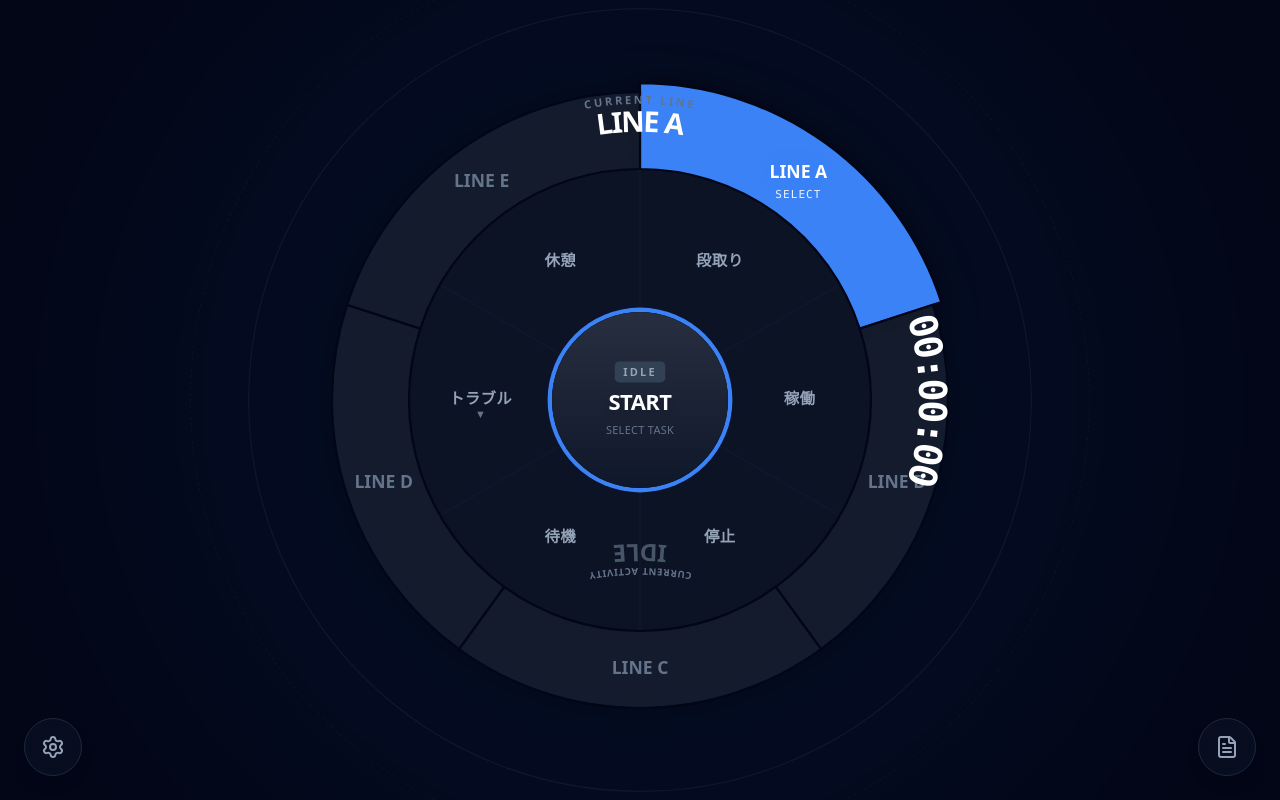
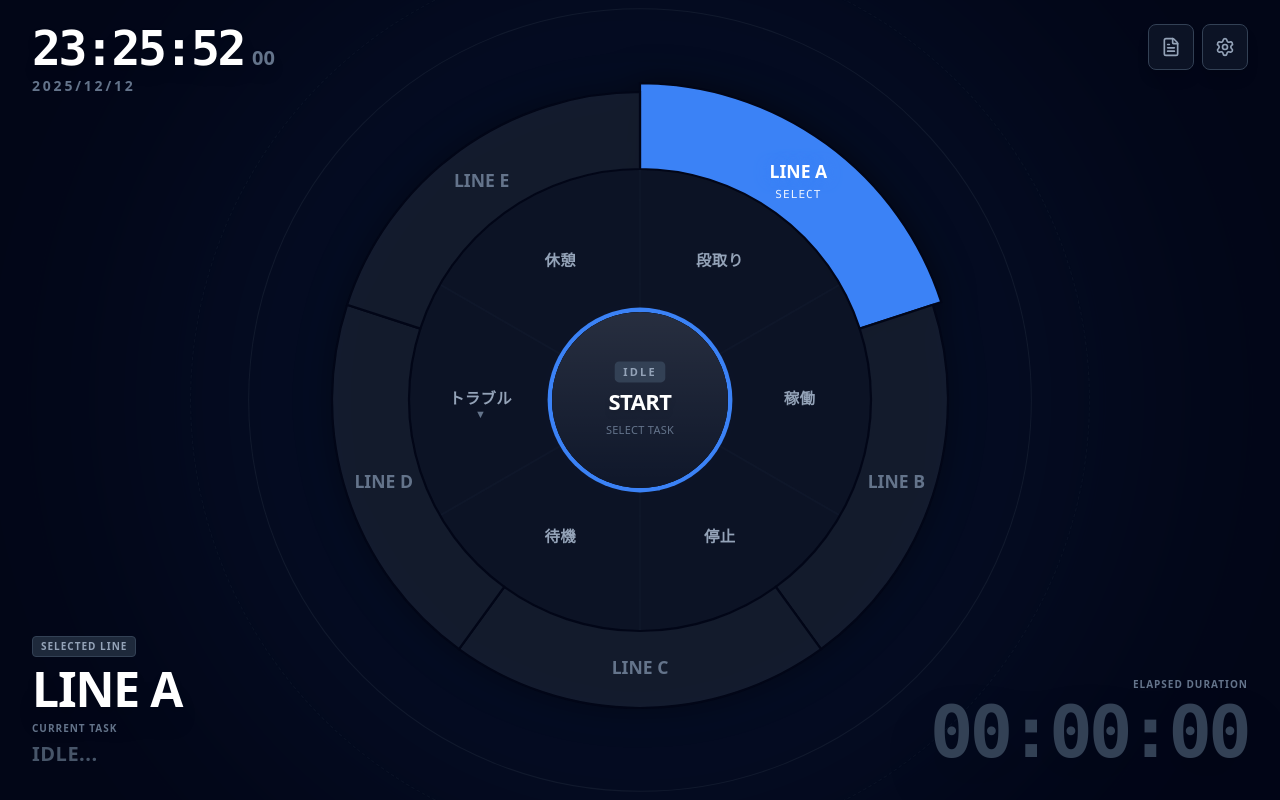
Before and after one commit to fftss793-a11y/wheel-tracker, a React (Vite) app in the folder 3-layer-wheel-tracker/: page / in a window 1280 px wide. Built offline with nearby package versions, Linux system fonts and the light colour scheme.

Commit message:
feat: Implement Modern Clean Corner HUD and Satellite Orbit Animation

```diff
--- a/3-layer-wheel-tracker/App.tsx
+++ b/3-layer-wheel-tracker/App.tsx
@@ -331,147 +331,68 @@ function App() {
           The wheel is z-20. Let's put this at z-20 as well or z-10?
           If z-20, we need to make sure the container is pointer-events-none.
       */}
-      <div className="absolute inset-0 flex items-center justify-center z-30 pointer-events-none">
-        <svg viewBox="0 0 1000 1000" className="w-full h-full max-w-[1000px] max-h-[1000px] animate-in fade-in duration-1000">
-          <defs>
-            {/* Define paths for text.
-                     Wheel is roughly 600-700px in this huge viewport?
-                     Let's estimate radii based on Wheel.tsx constants scaled up.
-                     Outer Radius of Wheel is 320. Let's put text at R=360.
-                     Center (500, 500).
-                 */}
-            {/* Top Arc for Line Name (Clockwise? No, readable usually means left-to-right on top) */}
-            <path id="topCurve" d="M 300,500 A 200,200 0 0,1 700,500" fill="none" /> {/* Simple arc for inspection */}
-            {/* Better Top Curve: From 10 o'clock to 2 o'clock */}
-            <path id="hudTopPath" d="M 340,400 A 220,220 0 0,1 660,400" fill="none" /> {/* Approx */}
+      {/* --- HUD: MODERN CLEAN (Four Corners) --- */}
 
-            {/* Actually let's use exact math relative to 500,500 */}
-            {/* R = 370 (Just outside the expanded wheel R=320 + gap) */}
-            {/* Top: -45 deg to +45 deg (Up is -90). So -135 to -45?
-                     Let's use standard angles.
-                     Top centered at -90deg.
-                     We want text from approx -130deg to -50deg.
-                 */}
-            <path id="textPathTop" d="M 300,500 A 200,200 0 0,1 700,500" transform="translate(0, -20)" /> {/* Placeholder, will refine below */}
-          </defs>
+      {/* TL: Clock & Date */}
+      <div className="absolute top-6 left-8 z-30 pointer-events-none select-none">
+        <div className="text-5xl font-bold tracking-tighter text-white drop-shadow-lg font-mono">
+          {new Date(now).toLocaleTimeString('en-US', { hour12: false })}
+          <span className="text-xl text-slate-500 ml-2 align-baseline font-sans tracking-normal">{new Date(now).getMilliseconds().toString().padStart(3, '0').slice(0, 2)}</span>
+        </div>
+        <div className="text-sm text-slate-500 font-bold tracking-[0.2em] uppercase mt-1">
+          {new Date(now).toLocaleDateString('ja-JP', { year: 'numeric', month: '2-digit', day: '2-digit' })}
+        </div>
+      </div>
 
-          {/*
-                 Radius Calibration:
-                 Wheel Inner: 80
-                 Wheel Outer: 240
-                 Line Outer: 300
-                 Expanded Line Outer: 320
-                 Border Padding: 5-10
+      {/* TR: System Controls */}
+      <div className="absolute top-6 right-8 z-40 flex flex-col gap-3 items-end">
+        <div className="flex gap-2">
+          <button onClick={() => setIsLogOpen(true)} className="p-3 rounded-lg bg-slate-900/80 border border-slate-700 text-slate-400 hover:text-white hover:border-slate-500 transition-all shadow-lg" title="ログ"><FileText size={20} /></button>
+          <button onClick={() => setIsEditMode(!isEditMode)} className={`p-3 rounded-lg border transition-all shadow-lg ${isEditMode ? 'bg-blue-600 border-blue-500 text-white' : 'bg-slate-900/80 border-slate-700 text-slate-400 hover:text-white hover:border-slate-500'}`} title="設定"><Settings className={isEditMode ? "animate-spin" : ""} size={20} /></button>
+        </div>
+        {isEditMode && (
+          <div className="flex gap-2 animate-in fade-in slide-in-from-top-2">
+            <button onClick={handleCsvExport} className="p-3 rounded-lg bg-slate-900/80 border border-slate-700 text-slate-400 hover:text-white hover:border-slate-500 transition-all shadow-lg" title="CSV出力"><Download size={20} /></button>
+            <button onClick={() => setIsGlobalSettingsOpen(true)} className="p-3 rounded-lg bg-slate-900/80 border border-slate-700 text-slate-400 hover:text-white hover:border-slate-500 transition-all shadow-lg" title="全体設定"><LayoutDashboard size={20} /></button>
+            <button onClick={() => setIsHelpOpen(true)} className="p-3 rounded-lg bg-slate-900/80 border border-slate-700 text-slate-400 hover:text-white hover:border-slate-500 transition-all shadow-lg" title="ヘルプ"><HelpCircle size={20} /></button>
+          </div>
+        )}
+      </div>
 
-                 So HUD should be at R=360+.
+      {/* BL: Line Status */}
+      <div className="absolute bottom-8 left-8 z-30 pointer-events-none select-none">
+        <div className="flex items-center gap-3 mb-2">
+          <div className="px-2 py-0.5 rounded text-[10px] font-bold bg-slate-800 text-slate-400 border border-slate-700 uppercase tracking-widest">
+            Selected Line
+          </div>
+          {isEditMode && <span className="text-xs text-blue-400 font-bold animate-pulse">Running Setup...</span>}
+        </div>
+        <div className="text-5xl font-black tracking-tight text-white drop-shadow-xl">
+          {config.lines[currentLine].name}
+        </div>
+        <div className="mt-2 flex flex-col items-start gap-1">
+          <div className="text-[10px] uppercase tracking-widest text-slate-500 font-bold">Current Task</div>
+          <div className={`text-xl font-bold tracking-wide ${currentSession ? 'text-white' : 'text-slate-600'}`}>
+            {currentSession ? currentSession.task : 'IDLE...'}
+          </div>
+        </div>
+      </div>
 
-                 Center: 500, 500.
-             */}
-
-          {/* TOP: LINE NAME */}
-          {/* Path from Left-Top to Right-Top.
-                 Start Angle: -140 degrees. End Angle: -40 degrees.
-                 x = 500 + r * cos(theta)
-                 y = 500 + r * sin(theta)
-             */}
-          <path id="pathLineName" d="M 217,217 A 400,400 0 0,1 783,217" fill="none" /> {/* R=400 approx */}
-          <path id="pathLineNamePrecise"
-            d="M 244,350 A 360,360 0 0,1 756,350"
-            fill="none" /> {/* R=360, Angle ~200 to ~340? No. */}
-
-          {/* Let's Try: R=360.
-                 Start Angle -120deg (240 deg): x=500+360*(-0.5)=320, y=500+360*(-0.866)=188
-                 End Angle -60deg (300 deg): x=500+360*(0.5)=680, y=188
-             */}
-          <path id="curveTop" d="M 320,188 A 360,360 0 0,1 680,188" fill="none" />
-
-          <text className="fill-slate-500 font-bold tracking-[0.2em] text-sm uppercase" dy="-10">
-            <textPath href="#curveTop" startOffset="50%" textAnchor="middle">
-              Current Line
-            </textPath>
-          </text>
-          <text className="fill-white font-black tracking-tight text-4xl" dy="25">
-            <textPath href="#curveTop" startOffset="50%" textAnchor="middle">
-              {config.lines[currentLine].name}
-            </textPath>
-          </text>
-
-
-          {/* RIGHT: TIME */}
-          {/* R=360. Angle -30 to +30?
-                 Angle -30 (330): x=811, y=320
-                 Angle +30 (30): x=811, y=680
-             */}
-          <path id="curveRight" d="M 811,320 A 360,360 0 0,1 811,680" fill="none" />
-          <text className="fill-white font-mono font-bold tracking-tighter text-5xl" dy="10">
-            <textPath href="#curveRight" startOffset="50%" textAnchor="middle">
-              {currentSession ? formatDuration(now - currentSession.startedAt) : "00:00:00"}
-            </textPath>
-          </text>
-          {currentSession && (
-            <text className="fill-emerald-400 font-bold tracking-widest text-xs uppercase" dy="-25">
-              <textPath href="#curveRight" startOffset="50%" textAnchor="middle">
-                ● Recording
-              </textPath>
-            </text>
-          )}
-
-
-          {/* BOTTOM: ACTIVITY */}
-          {/* R=360. Angle 120 to 60? No we want bottom.
-                 Angle 120 to 60 is top.
-                 We want Angle 120 (bottom right) to 240 (bottom left)? No.
-                 Angle 60 (300?) -> No.
-                 Standard Unit Circle: 0=Right, 90=Down.
-                 Bottom is 90.
-                 We want 60 to 120.
-                 Angle 60: x=680, y=811
-                 Angle 120: x=320, y=811
-                 Direction: usually we want text to be upright?
-                 For bottom text, we draw the path from Right to Left!
-                 Start (680, 811) -> End (320, 811).
-             */}
-          <path id="curveBottom" d="M 720,780 A 360,360 0 0,0 280,780" fill="none" />
-          {/* Using sweep-flag 0 to curve 'inward' relative to center? Or outward?
-                 M x1 y1 A rx ry rot large-arc sweep x2 y2
-                 Tested mentally: 680,811 to 320,811 with R=360.
-             */}
-
-          <text className="fill-slate-500 font-bold tracking-widest text-xs uppercase" dy="-5">
-            <textPath href="#curveBottom" startOffset="50%" textAnchor="middle">
-              Current Activity
-            </textPath>
-          </text>
-          <text className={`font-black tracking-tight text-3xl ${currentSession ? "fill-white" : "fill-slate-600"}`} dy="25">
-            <textPath href="#curveBottom" startOffset="50%" textAnchor="middle">
-              {currentSession ? currentSession.task : "IDLE"}
-            </textPath>
-          </text>
-
-        </svg>
+      {/* BR: Main Timer */}
+      <div className="absolute bottom-8 right-8 z-30 pointer-events-none select-none text-right">
+        <div className="text-[10px] uppercase tracking-widest text-slate-500 font-bold mb-1">Elapsed Duration</div>
+        <div className={`text-6xl sm:text-7xl font-mono font-bold tracking-tighter drop-shadow-2xl tabular-nums ${currentSession ? 'text-white' : 'text-slate-700'}`}>
+          {currentSession ? formatDuration(now - currentSession.startedAt) : "00:00:00"}
+        </div>
       </div>
 
       {/* Corner Controls (Minimal) */}
-      <div className="absolute bottom-6 left-6 z-40 flex gap-2">
-        <button onClick={() => setIsEditMode(!isEditMode)} className={`p-4 rounded-full backdrop-blur-md border shadow-lg transition-transform hover:scale-110 ${isEditMode ? 'bg-blue-600 border-blue-500 text-white' : 'bg-slate-900/50 border-slate-800 text-slate-400 hover:text-white'}`}>
-          <Settings className={isEditMode ? "animate-spin" : ""} size={24} />
-        </button>
-        {isEditMode && (
-          <button onClick={() => setIsGlobalSettingsOpen(true)} className="p-4 rounded-full bg-slate-900/50 backdrop-blur-md border border-slate-800 text-slate-400 hover:text-white hover:scale-110 shadow-lg"><LayoutDashboard size={24} /></button>
-        )}
-      </div>
-
-      <div className="absolute bottom-6 right-6 z-40 flex gap-2">
-        <button onClick={() => setIsLogOpen(true)} className="p-4 rounded-full bg-slate-900/50 backdrop-blur-md border border-slate-800 text-slate-400 hover:text-white hover:scale-110 shadow-lg"><FileText size={24} /></button>
-        {currentSession && (
-          <button onClick={() => setIsMemoOpen(true)} className="p-4 rounded-full bg-emerald-900/40 backdrop-blur-md border border-emerald-500/50 text-emerald-400 hover:text-emerald-300 hover:scale-110 shadow-lg"><MessageSquare size={24} /></button>
-        )}
-      </div>
-
       {/* Main Wheel (Centered) */}
       <main className="absolute inset-0 flex items-center justify-center z-20 pointer-events-none">
         {isEditMode && <div className="absolute top-32 text-blue-400 text-xs font-bold animate-bounce uppercase tracking-widest z-40 bg-slate-950/80 px-4 py-1 rounded-full border border-blue-500/30">Edit Mode Active</div>}
-        <div className="transform scale-90 sm:scale-100 xl:scale-110 transition-transform duration-500 pointer-events-auto">
+        <div
+          className="transition-transform duration-500 pointer-events-auto scale-90 sm:scale-100 xl:scale-110"
+        >
           <Wheel
             currentLine={currentLine}
             categories={lineConf.categories}
@@ -484,6 +405,12 @@ function App() {
             onLineClick={handleWheelLineClick}
             onLineDoubleClick={handleWheelLineDoubleClick}
             onCenterClick={handleCenterClick}
+            hudData={{
+              lineName: config.lines[currentLine].name,
+              timeString: currentSession ? formatDuration(now - currentSession.startedAt) : "00:00:00",
+              activityString: currentSession ? currentSession.task : "SYSTEM IDLE",
+              isRecording: !!currentSession
+            }}
           />
         </div>
       </main>
```
Also changed, not shown: 3-layer-wheel-tracker/components/Wheel.tsx (+33 -0 lines).
